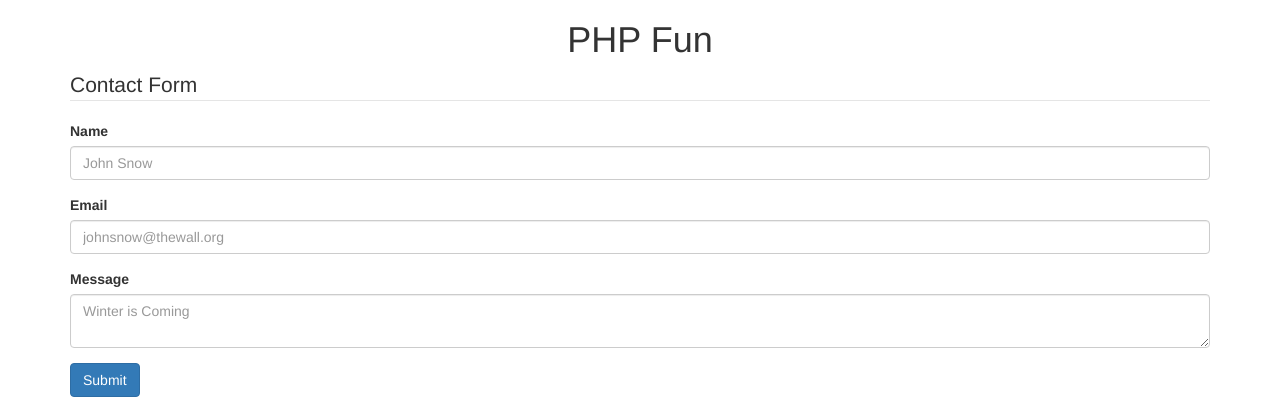
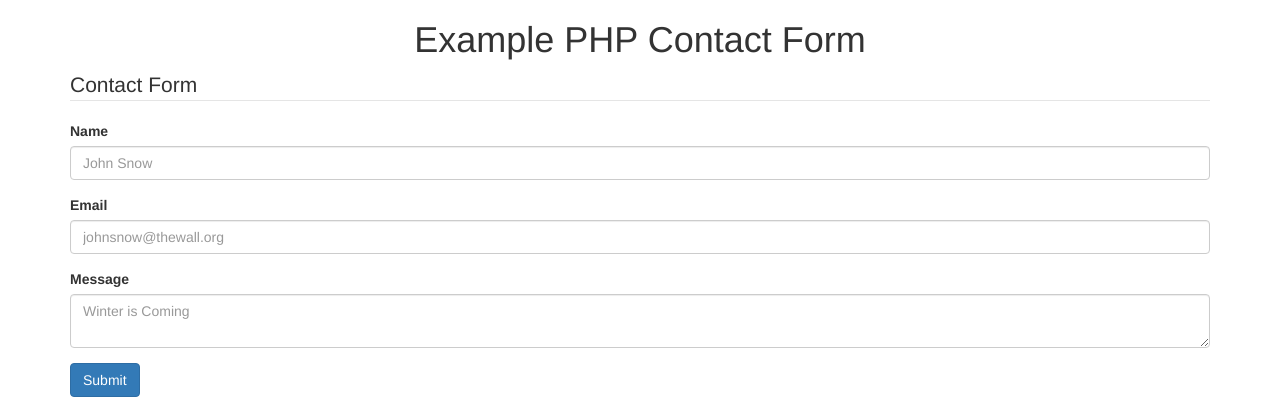
Before and after one commit to SkylerClayne/php-topia, a PHP site: page / in a window 1280 px wide. Shown: the top 420 px of the page. Run offline with PHP 8.4, Linux system fonts and the light colour scheme; data that the repository does not hold is empty; some libraries are stand-ins or nearby versions.

Commit message:
page header change

```diff
--- a/index.php
+++ b/index.php
@@ -52,7 +52,7 @@
 	</head>
 	<body>
 		<div class="container">
-			<h1 class="text-center">PHP Fun</h1>
+			<h1 class="text-center">Example PHP Contact Form</h1>
 
 	           	<form method="POST" role="form">
 				<legend>Contact Form</legend>
```
